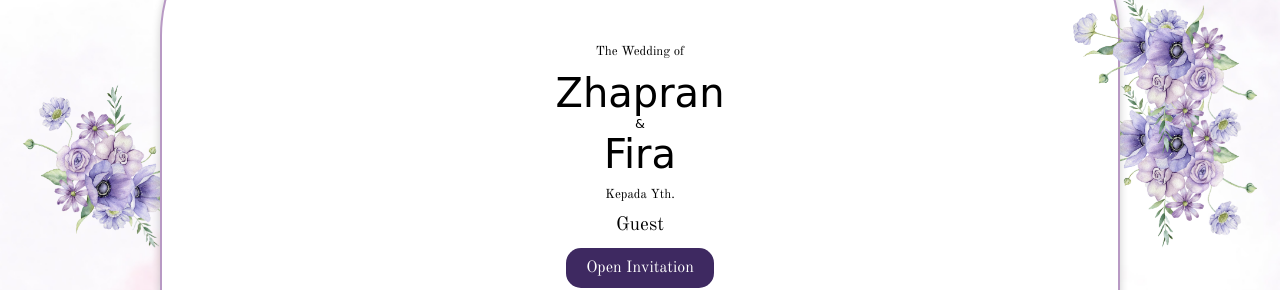
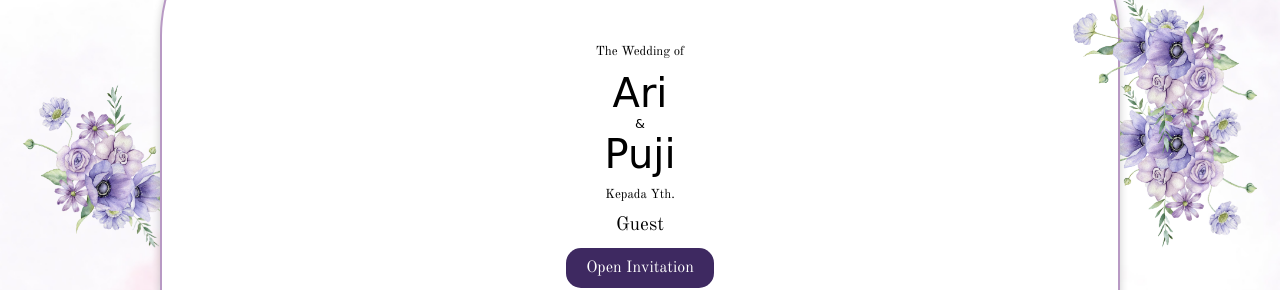
Before and after one commit to nicwaproject/Theme-6-Wedding-Invitation-Purple, a plain HTML site: page index.html in a window 1280 px wide. Shown: the part 234-524 px from the top of the page. Drawn offline with nearby package versions, Linux system fonts and the light colour scheme; no server answers; a web font is replaced by a local one.

Commit message:
Update index.html

```diff
--- a/index.html
+++ b/index.html
@@ -24,9 +24,9 @@
     <div class="frame cover" id="cover">
         <div class="content fade-in">
             <p class="wedding-of">The Wedding of</p>
-            <h1>Zhapran</h1>
+            <h1>Ari</h1>
             <p class="and">&</p>
-            <h1>Fira</h1>
+            <h1>Puji</h1>
             <p class="yth">Kepada Yth.</p>
             <p id="guest-name"></p>
             <button id="openInvitationBtn">Open Invitation</button>
@@ -173,21 +173,20 @@
                 <div class="gallery-item" data-src="image5.jpeg"><img src="image5.jpeg" alt="Image 5"></div>
                 <!-- Tambahkan gambar lainnya dengan pola yang sama -->
             </div>
-
-            <!-- Popup for large images -->
+        </div>
+    </div>
+                <!-- Popup for large images -->
             <div class="lightbox" style="display: none;">
                 <span class="close">&times;</span>
                 <img class="lightbox-image" src="" alt="Large Image">
                 <button class="prev">&lt;</button>
                 <button class="next">&gt;</button>
             </div>
-        </div>
-    </div>
 
     <!-- Section 7: Thanks & Gift -->
     <div class="frame content-section" id="section7" style="display: none;">
         <div class="content fade-in">
-            <h2>Zhapran & Fira</h2>
+            <h2>Ari & Puji</h2>
             <p>Merupakan suatu kebahagiaan dan kehormataan bagi kami apabila Bapak/ibu/Saudara/I berkenan hadir untuk memberikan do'a restu kepada kedua mempelai</p>
             <div class="bank-gallery">
                 <!-- Item bank -->
```
